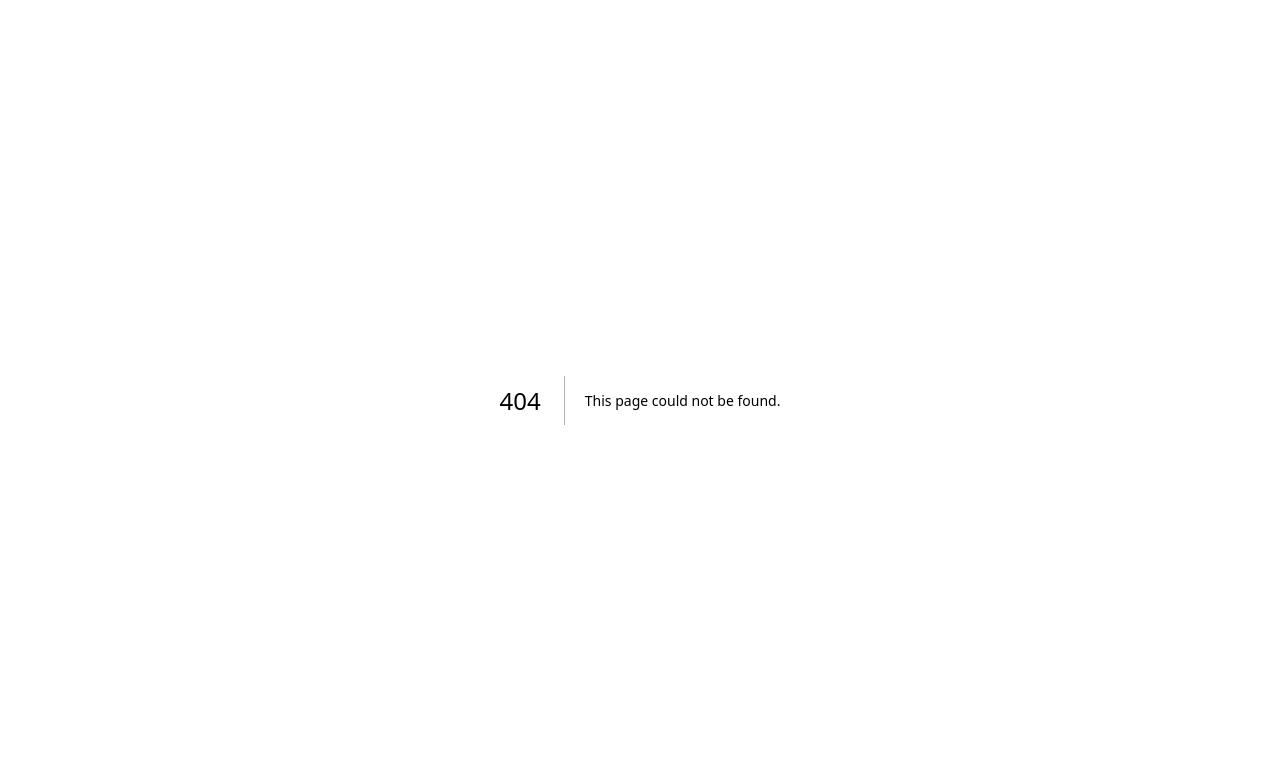
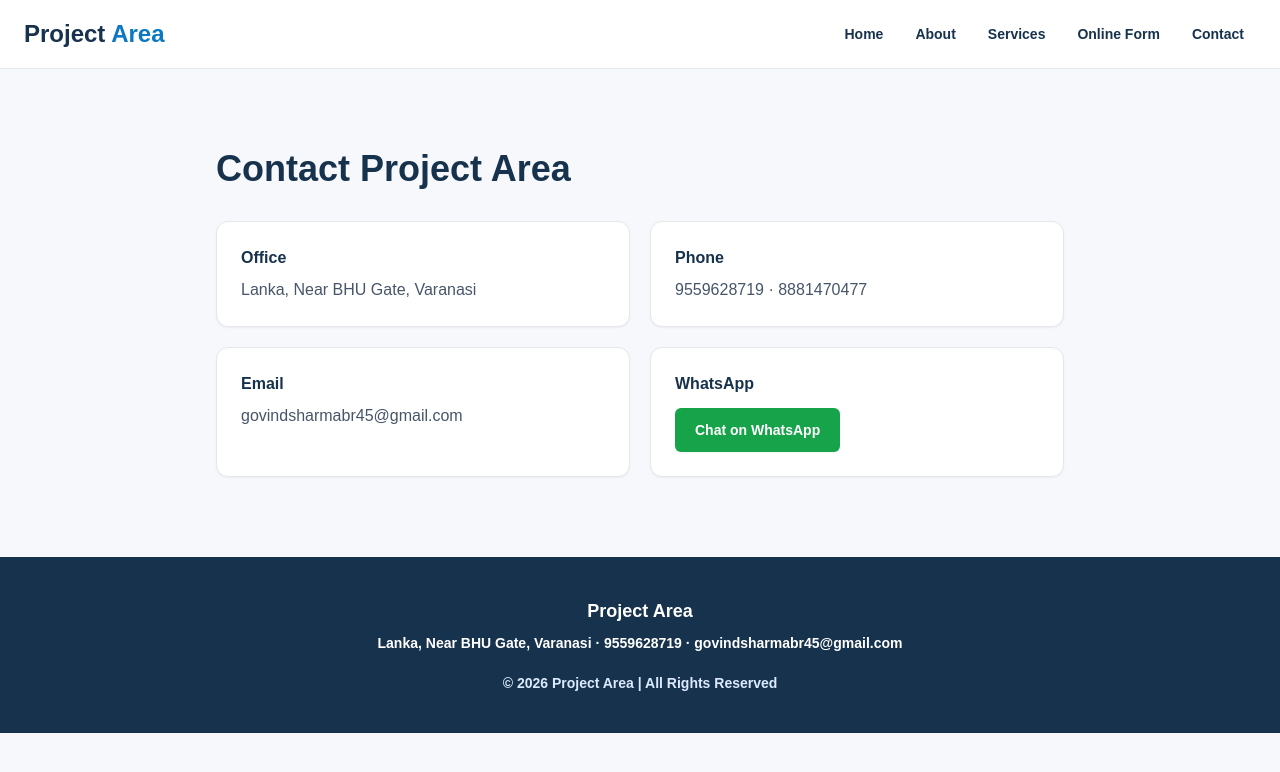
Before and after one commit to govindprojects01/academic-projects-v2, a Next.js app: page /contact in a window 1280 px wide. Before the commit this address had no page. Shown: the top 772 px of the page. Built offline with nearby package versions, Linux system fonts and the light colour scheme.

Commit message:
Add Contact page

```diff
--- /dev/null
+++ b/app/contact/page.tsx
@@ -0,0 +1,5 @@
+import { PageShell } from "@/components/PageShell";
+import { ButtonLink } from "@/components/ButtonLink";
+import { phonePrimary, phoneSecondary, whatsappNumber, email, office } from "@/lib/site";
+export const metadata={title:"Contact"};
+export default function Contact(){const msg=encodeURIComponent('Hello Project Area, I want details about academic project services.');return <PageShell><section className="mx-auto max-w-4xl px-4 py-20 sm:px-6"><h1 className="text-4xl font-black text-brand-navy">Contact Project Area</h1><div className="mt-8 grid gap-5 sm:grid-cols-2"><div className="rounded-xl border bg-white p-6 shadow-sm"><h2 className="font-black">Office</h2><p className="mt-2 text-slate-600">{office}</p></div><div className="rounded-xl border bg-white p-6 shadow-sm"><h2 className="font-black">Phone</h2><p className="mt-2 text-slate-600">{phonePrimary} · {phoneSecondary}</p></div><div className="rounded-xl border bg-white p-6 shadow-sm"><h2 className="font-black">Email</h2><p className="mt-2 text-slate-600">{email}</p></div><div className="rounded-xl border bg-white p-6 shadow-sm"><h2 className="font-black">WhatsApp</h2><ButtonLink href={`https://wa.me/${whatsappNumber}?text=${msg}`} external variant="whatsapp" className="mt-3">Chat on WhatsApp</ButtonLink></div></div></section></PageShell>}
```
